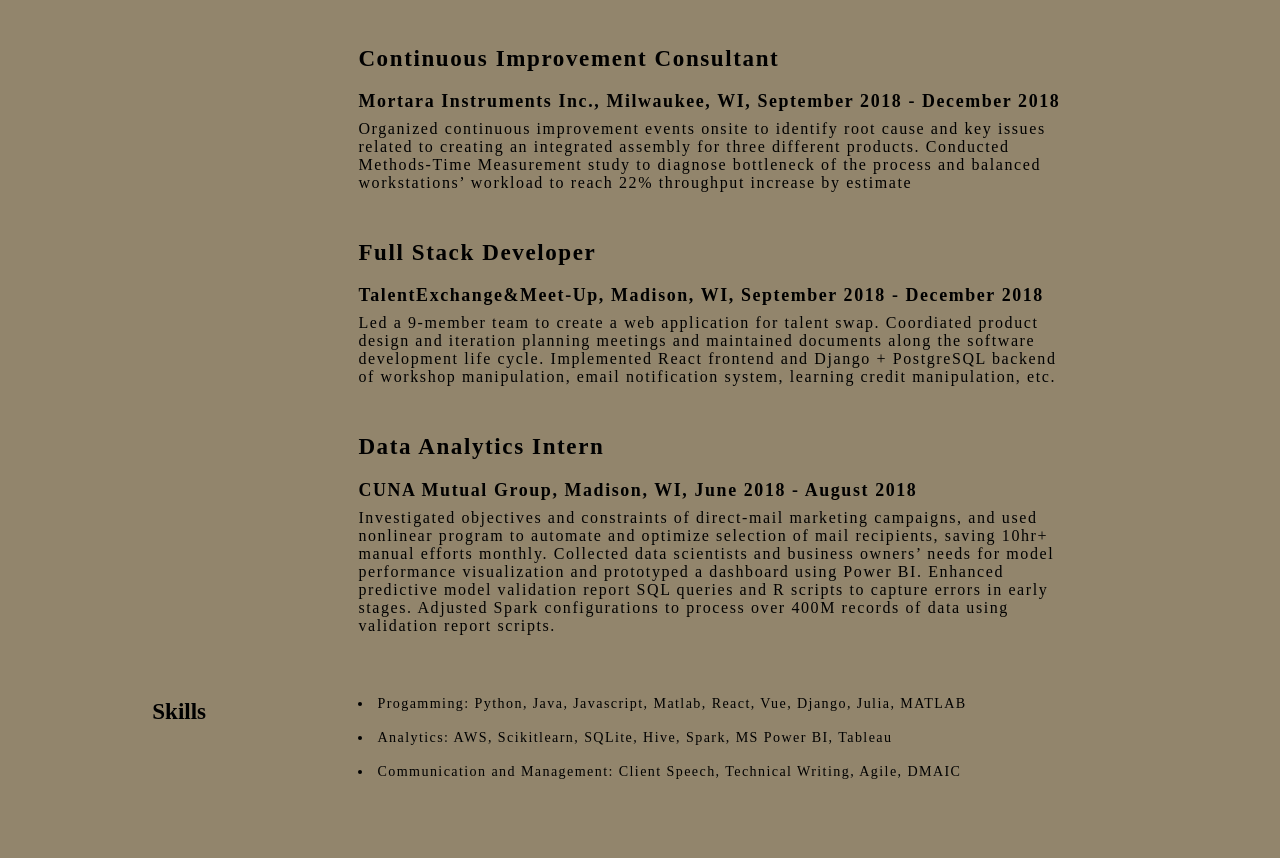
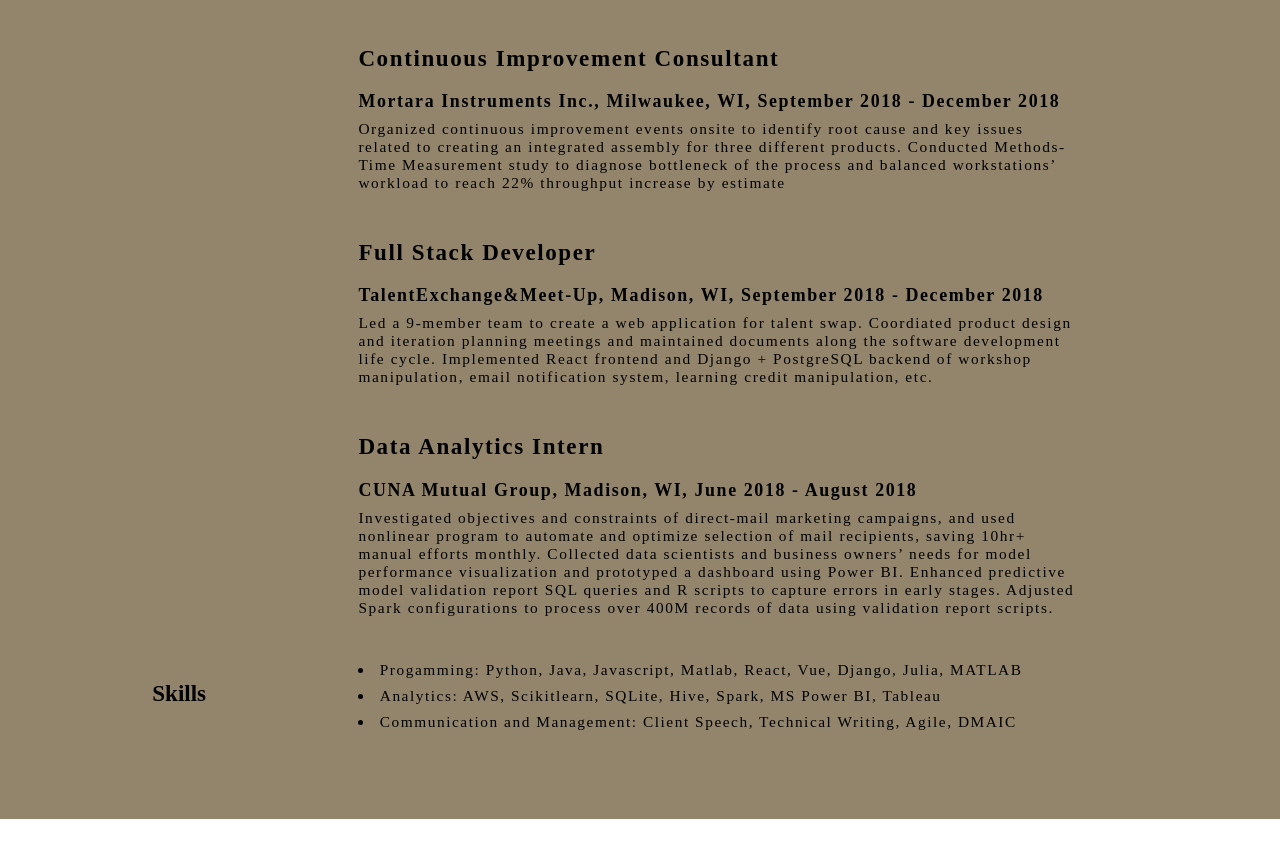
Before and after one commit to kvyuan/personalwebsite, a Vue app: page /resume in a window 1280 px wide. Shown: the part 1168-2026 px from the top of the page. After the commit the page ends 1987 px from the top, so only its background shows below. Built offline with nearby package versions, Linux system fonts and the light colour scheme.

Commit message:
font size fix

```diff
--- a/src/components/Experience.vue
+++ b/src/components/Experience.vue
@@ -34,7 +34,7 @@
   margin-bottom:1vh;
 }
 
-.description{
-  font-size: 1vw
+#description{
+  font-size: 1.2vw
 }
 </style>
--- a/src/components/Skills.vue
+++ b/src/components/Skills.vue
@@ -15,10 +15,10 @@
 .skills{
   font-family: proxima-nova;
   font-style: normal;
-  font-size: 1.1vw;
+  font-size: 1.2vw;
   letter-spacing: .1em;
   text-align: left;
-  margin-top: 1.2em;
+  margin-bottom:1vh;
 
 }
 </style>
```
